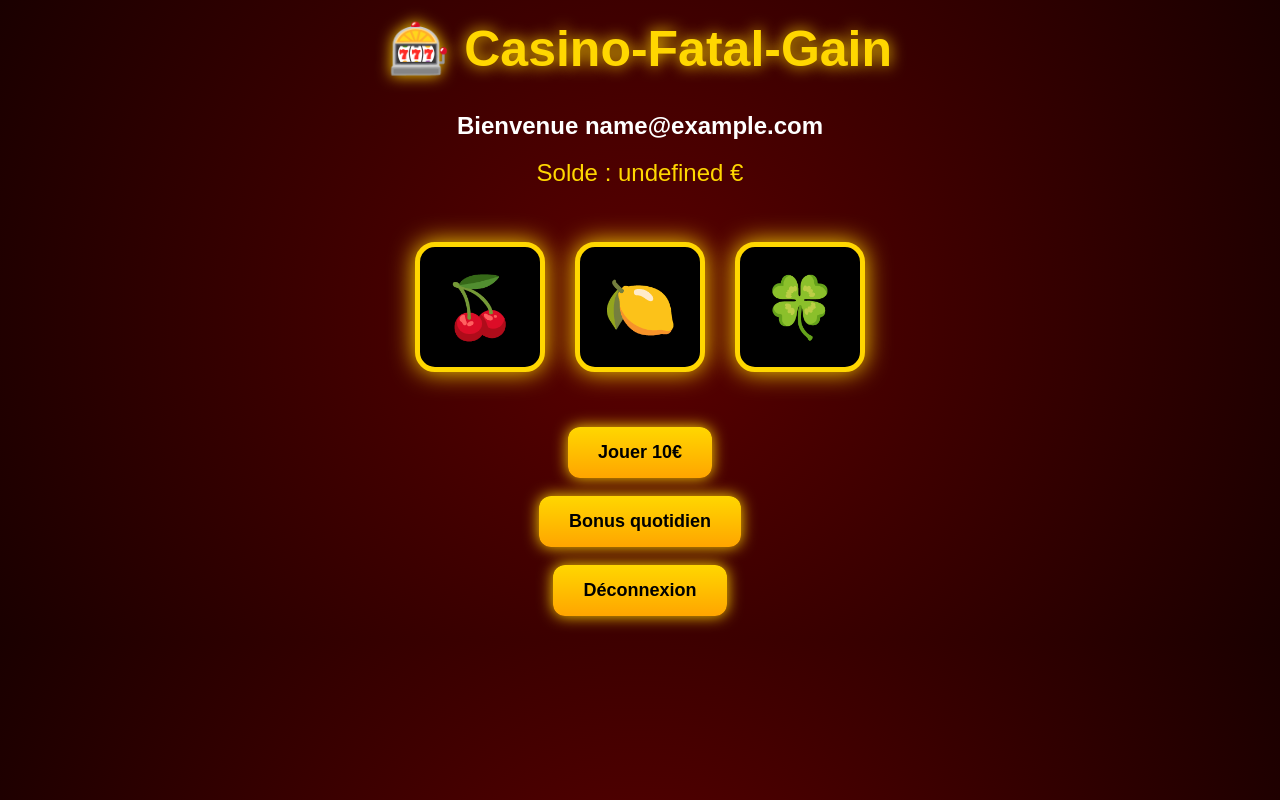
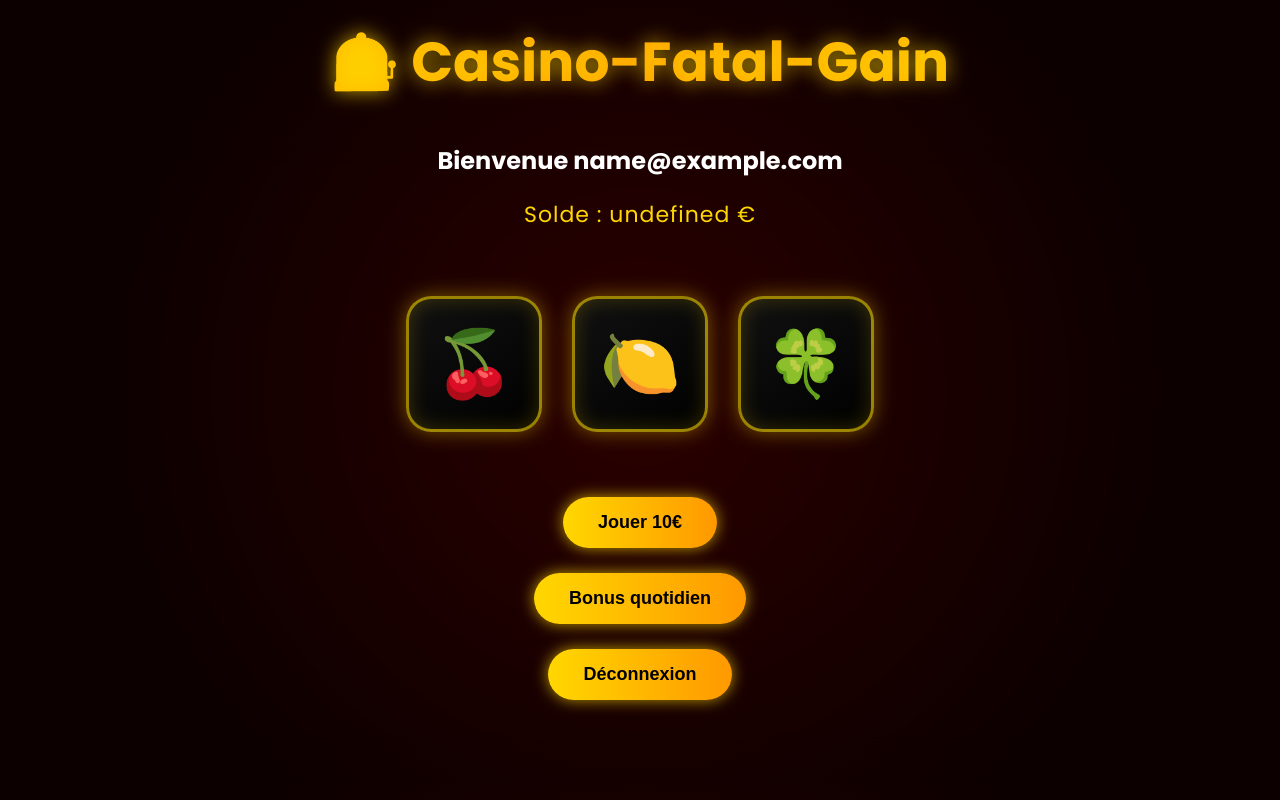
Before and after one commit to MarieCoach/casino-fictif, a website: page public/dashboard.html in a window 1280 px wide. Drawn offline with Linux system fonts and the light colour scheme; sample sign-in values are in the browser's storage.

Commit message:
Modern casino design upgrade

```diff
--- a/public/style.css
+++ b/public/style.css
@@ -1,68 +1,89 @@
+@import url('https://fonts.googleapis.com/css2?family=Poppins:wght@400;700&display=swap');
+
 body {
     margin: 0;
-    font-family: Arial, sans-serif;
-    background: radial-gradient(circle at center, #5a0000, #1a0000);
+    font-family: 'Poppins', sans-serif;
+    background: radial-gradient(circle at center, #2b0000 0%, #0d0000 70%);
     color: white;
     text-align: center;
+    overflow-x: hidden;
 }
 
 h1 {
-    color: gold;
-    font-size: 50px;
+    font-size: 55px;
     margin-top: 20px;
-    text-shadow: 0 0 15px gold;
+    background: linear-gradient(90deg, gold, orange, gold);
+    -webkit-background-clip: text;
+    -webkit-text-fill-color: transparent;
+    text-shadow: 0 0 20px rgba(255, 215, 0, 0.7);
 }
 
 .container {
-    margin-top: 30px;
+    margin-top: 40px;
+    backdrop-filter: blur(10px);
 }
 
 .balance {
-    font-size: 24px;
-    margin-top: 10px;
-    color: gold;
+    font-size: 22px;
+    margin-top: 15px;
+    color: #ffd700;
+    letter-spacing: 1px;
 }
+
+/* Slot Machine */
 
 .slot-machine {
     display: flex;
     justify-content: center;
-    margin: 40px 0;
+    margin: 50px 0;
 }
 
 .reel {
-    width: 120px;
-    height: 120px;
+    width: 130px;
+    height: 130px;
     margin: 15px;
-    background: black;
-    border: 5px solid gold;
-    border-radius: 20px;
-    font-size: 60px;
+    background: linear-gradient(145deg, #111, #000);
+    border-radius: 25px;
+    font-size: 65px;
     display: flex;
     justify-content: center;
     align-items: center;
-    box-shadow: 0 0 25px gold;
+    border: 3px solid rgba(255, 215, 0, 0.6);
+    box-shadow:
+        0 0 20px rgba(255, 215, 0, 0.4),
+        inset 0 0 20px rgba(255, 215, 0, 0.2);
+    transition: transform 0.2s ease;
 }
 
+.reel:hover {
+    transform: scale(1.05);
+}
+
+/* Buttons */
+
 button {
-    padding: 15px 30px;
+    padding: 15px 35px;
     font-size: 18px;
     border: none;
-    border-radius: 12px;
-    background: linear-gradient(to bottom, gold, orange);
+    border-radius: 50px;
+    background: linear-gradient(90deg, #ffd700, #ff9900);
     color: black;
     font-weight: bold;
     cursor: pointer;
-    transition: all 0.3s ease;
-    box-shadow: 0 0 15px gold;
+    transition: 0.3s ease;
+    box-shadow: 0 0 15px rgba(255, 215, 0, 0.7);
 }
 
 button:hover {
-    transform: scale(1.1);
-    box-shadow: 0 0 25px orange;
+    transform: translateY(-3px);
+    box-shadow: 0 0 25px rgba(255, 165, 0, 1);
 }
 
+/* Result message */
+
 #result {
-    margin-top: 20px;
-    font-size: 22px;
+    margin-top: 25px;
+    font-size: 24px;
     font-weight: bold;
+    min-height: 30px;
 }
```
